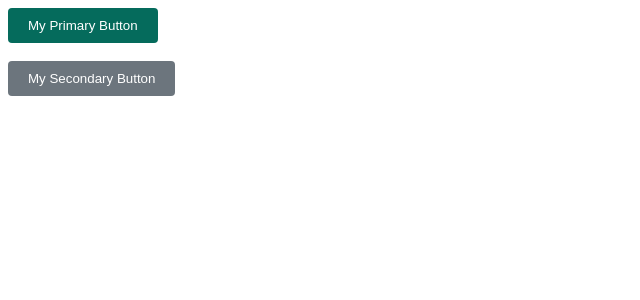
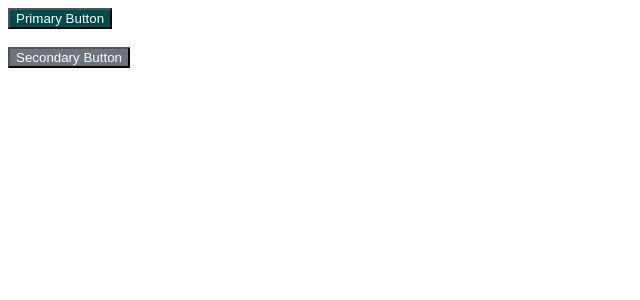
Before and after one commit to mkiamoyo/MOBPROG-IT252-react-w3schools, a React (Vite) app in the folder my-react-app/: page / in a window 1280 px wide. Shown: the top 300 px of the page, without its empty margins (0-640 px from the left). Built offline with nearby package versions, Linux system fonts and the light colour scheme.

Commit message:
W3Schools React CSS Modules Sample code 03

```diff
--- a/my-react-app/src/Button.module.css
+++ b/my-react-app/src/Button.module.css
@@ -6,11 +6,13 @@
 }
 
 .primary {
-  background-color: #056b5c;
+  composes: button;
+  background-color: #004b4b;
   color: white;
 }
 
 .secondary {
+  composes: button;
   background-color: #6c757d;
   color: white;
 }
--- a/my-react-app/src/main.jsx
+++ b/my-react-app/src/main.jsx
@@ -4,13 +4,13 @@ import styles from './Button.module.css';
 function App() {
   return (
     <div>
-      <button className={`${styles.mybutton} ${styles.primary}`}>
-        My Primary Button
+      <button className={styles.primary}>
+        Primary Button
       </button>
       <br/>
       <br/>
-      <button className={`${styles.mybutton} ${styles.secondary}`}>
-        My Secondary Button
+      <button className={styles.secondary}>
+        Secondary Button
       </button>
     </div>
   );
```
